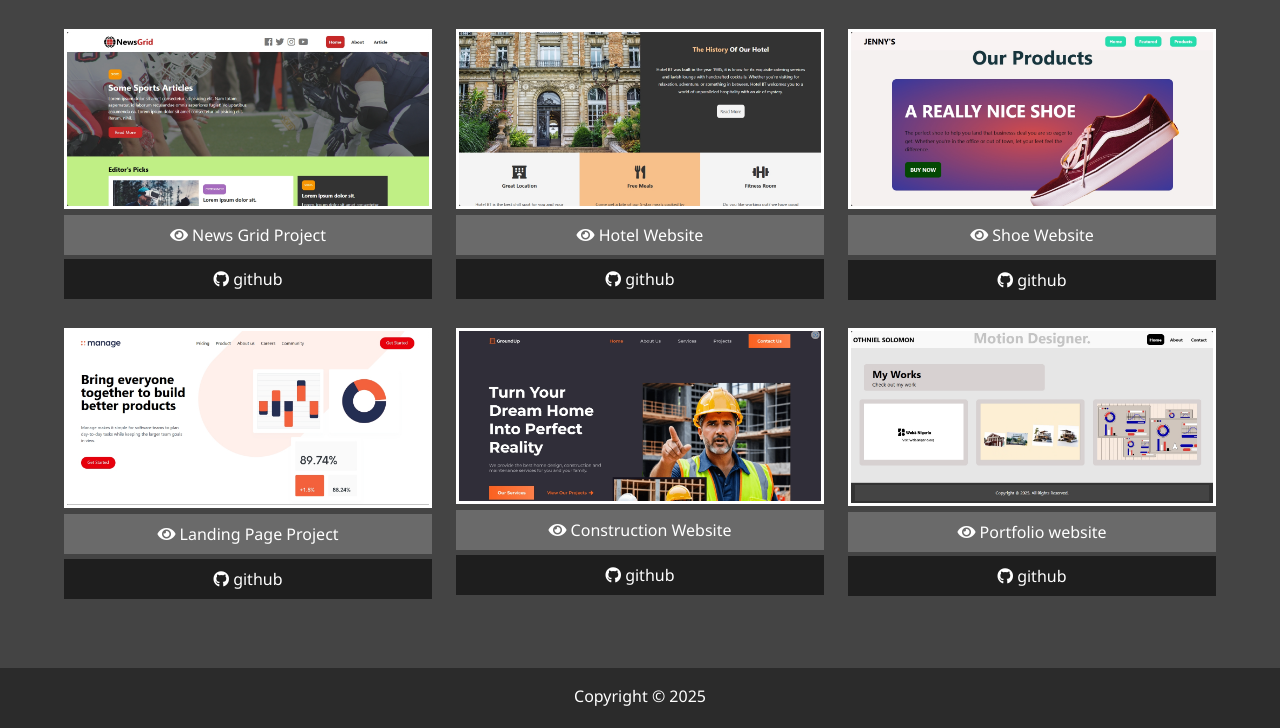
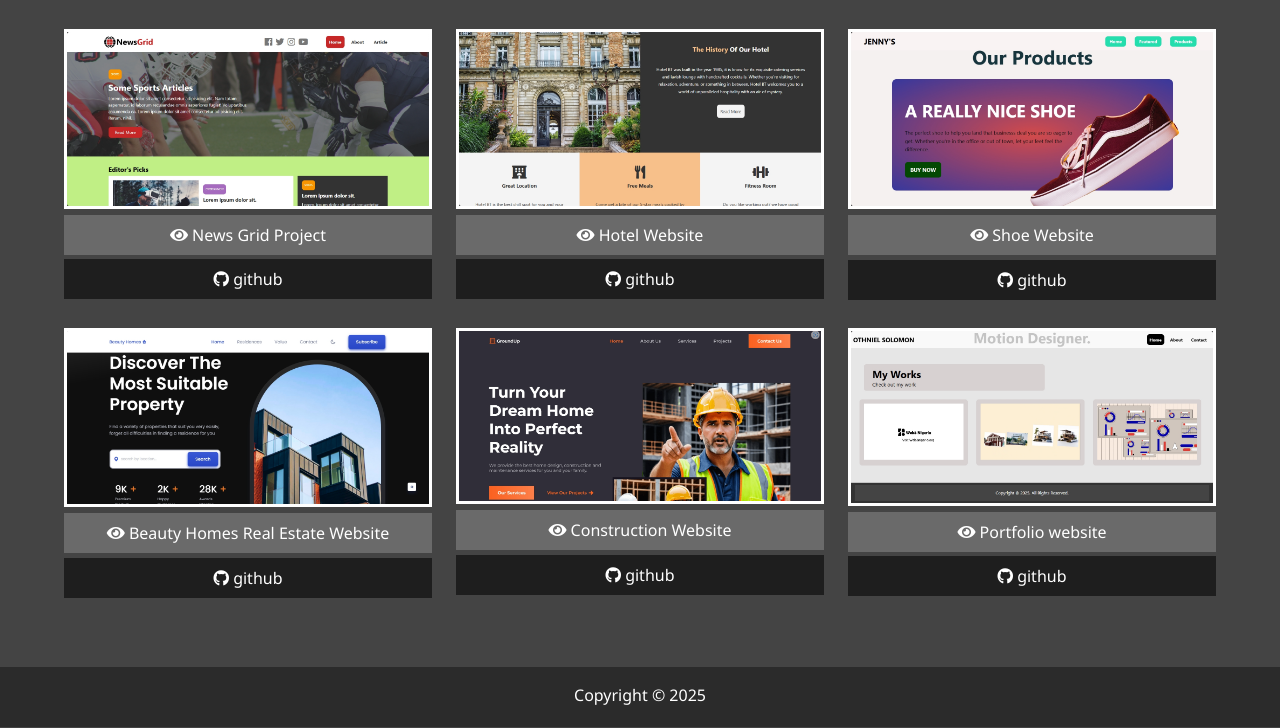
Before and after one commit to favouraloy/favouraloyportfolio, a website: page work.html in a window 1280 px wide. Shown: the part 413-1141 px from the top of the page. Drawn offline with Linux system fonts and the light colour scheme.

Commit message:
added new project on 06-04-25

```diff
--- a/work.html
+++ b/work.html
@@ -78,15 +78,14 @@
         </a>
       </div>
       <div class="item">
-        <a href="https://gregarious-fox-d90fbe.netlify.app/" target="_blank">
-          <img src="./Recent Works/Landing page website.png" alt="project" />
+        <a href="https://beautyhomes.netlify.app/" target="_blank">
+          <img src="./Recent Works/screenshot-1743929826400.png" alt="project" />
         </a>
-        <a href="https://gregarious-fox-d90fbe.netlify.app/" class="btn-light" target="_blank"> <i
-            class="fas fa-eye"></i> Landing
-          Page Project </a>
-        <a href="https://github.com/favouraloy/Front-end-mentor-landing-page.git" class="btn-dark">
-          <i class="fab fa-github"></i> github
-        </a>
+        <a href="https://beautyhomes.netlify.app/" class="btn-light" target="_blank"> <i class="fas fa-eye"></i> Beauty
+          Homes Real Estate Website
+          <a href="https://github.com/favouraloy/A-real-estate-website..git" class="btn-dark">
+            <i class="fab fa-github"></i> github
+          </a>
       </div>
 
       <div class="item">
```
Also changed, not shown: Recent Works/screenshot-1743929826400.png (added).
